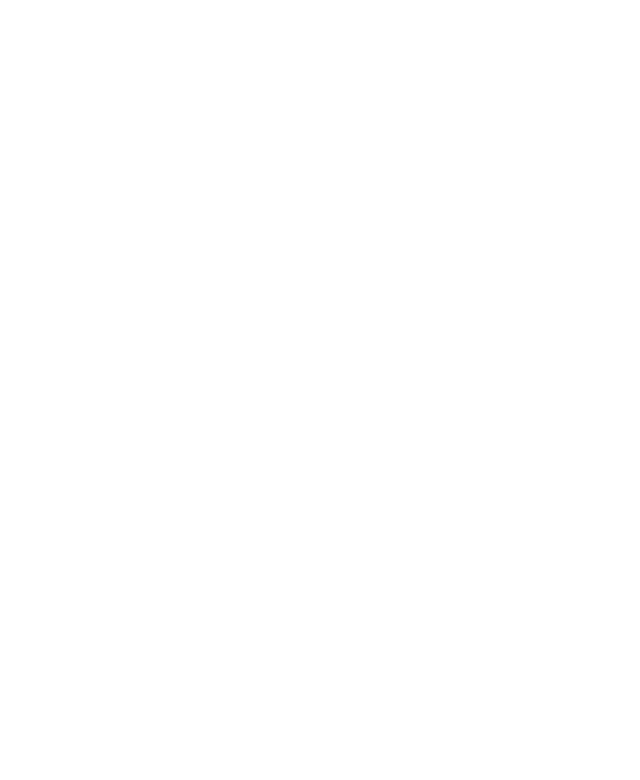
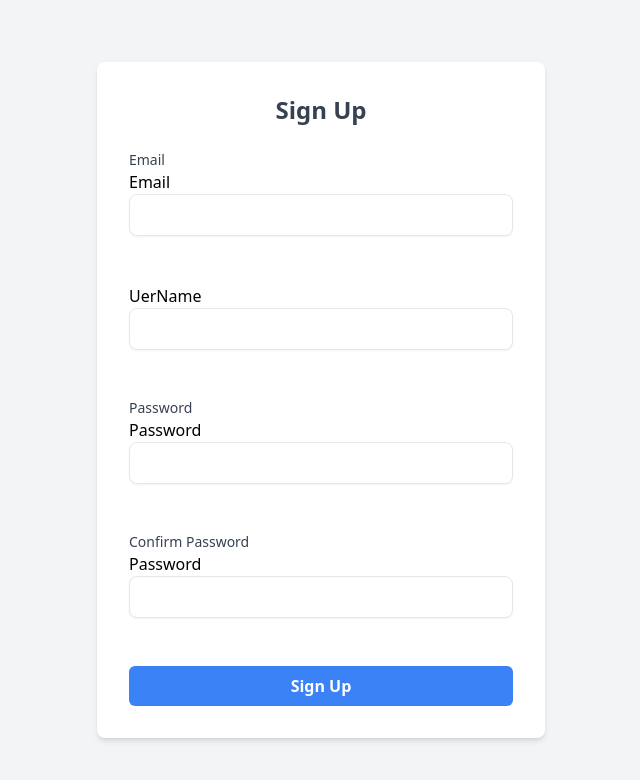
Before and after one commit to waseemtasawar/interactive-learning-platform, a React (Vite) app in the folder frontend/: page /register in a window 1280 px wide. Before the commit this address had no page. Shown: the top 780 px of the page, without its empty margins (319-959 px from the left). Built offline with nearby package versions, Linux system fonts and the light colour scheme.

Commit message:
Now Make a SignUp form

```diff
--- a/frontend/src/App.jsx
+++ b/frontend/src/App.jsx
@@ -1,6 +1,7 @@
 import React from "react";
 import { BrowserRouter as Router, Route, Routes } from "react-router-dom";
 import Login from "./pages/Login"; // Assuming Login page is in the pages folder
+import SignUp from "./pages/Signup";
 // import Dashboard from "./pages/Dashboard"; // Create Dashboard page later
 
 function App() {
@@ -8,6 +9,7 @@
     <Router>
       <Routes>
         <Route path="/" element={<Login />} />
+        <Route path="/register" element={<SignUp />} />
         {/* <Route path="/dashboard" element={<Dashboard />} /> */}
       </Routes>
     </Router>
--- a/frontend/src/pages/Signup.jsx
+++ b/frontend/src/pages/Signup.jsx
@@ -1,7 +1,156 @@
-import React from "react";
+import { useInput } from "../hooks/useInput.js";
+import Input from "../components/Input";
+import { isEmail, isNotEmpty, hasMinLength } from "../hooks/validation";
 
-const Signup = () => {
-  return <form action=""></form>;
+const SignUp = () => {
+  const {
+    value: emailValue,
+    handleInputChange: handleEmailChnage,
+    handleInputBlur: handleEmailBlur,
+    hasError: emailHasError,
+  } = useInput("", (value) => isEmail(value) && isNotEmpty(value));
+  const {
+    value: passwordValue,
+    handleInputChange: handlePasswordChnage,
+    handleInputBlur: handlePassowrdBlur,
+    hasError: passwordHasError,
+  } = useInput("", (value) => hasMinLength(value, 8));
+
+  const handleSubmit = (e) => {
+    e.preventDefault();
+    // Handle form submission logic here
+    // console.log(formData);
+  };
+
+  return (
+    <div className="flex justify-center items-center h-screen bg-gray-100">
+      <div className="w-full max-w-md p-8 space-y-6 bg-white rounded-lg shadow-md">
+        <h2 className="text-2xl font-bold text-center text-gray-700">
+          Sign Up
+        </h2>
+        <form onSubmit={handleSubmit} className="space-y-4">
+          {/* Email */}
+          <div>
+            <label
+              htmlFor="email"
+              className="block text-sm font-medium text-gray-700"
+            >
+              Email
+            </label>
+            <Input
+              label="Email"
+              id="email"
+              value={emailValue}
+              onChange={handleEmailChnage}
+              onBlur={handleEmailBlur}
+              error={emailHasError && "Please enter a valid Email"}
+              className="w-full px-4 py-2 border rounded-lg shadow-sm focus:outline-none focus:ring focus:ring-indigo-300"
+              required
+            />
+          </div>
+
+          {/* Username */}
+          <div>
+            {/* <label
+              htmlFor="username"
+              className="block text-sm font-medium text-gray-700"
+            >
+              Username
+            </label>
+            <input
+              type="text"
+              name="username"
+              id="username"
+              value={formData.username}
+              onChange={handleChange}
+              required
+              className="w-full px-3 py-2 mt-1 text-gray-700 bg-gray-100 border rounded-md focus:outline-none focus:ring-2 focus:ring-blue-500"
+            /> */}
+            <Input
+              label="UerName"
+              id="username"
+              name="username"
+              value={passwordValue}
+              onChange={handlePasswordChnage}
+              onBlur={handlePassowrdBlur}
+              error={passwordHasError && "Password must be greater then 8 "}
+              className="w-full px-4 py-2 border rounded-lg shadow-sm focus:outline-none focus:ring focus:ring-indigo-300"
+              required
+            />
+          </div>
+
+          {/* Number */}
+          {/* <div>
+            <label
+              htmlFor="number"
+              className="block text-sm font-medium text-gray-700"
+            >
+              Phone Number
+            </label>
+            <input
+              type="tel"
+              name="number"
+              id="number"
+              value={formData.number}
+              onChange={handleChange}
+              required
+              className="w-full px-3 py-2 mt-1 text-gray-700 bg-gray-100 border rounded-md focus:outline-none focus:ring-2 focus:ring-blue-500"
+            />
+          </div> */}
+
+          {/* Password */}
+          <div>
+            <label
+              htmlFor="password"
+              className="block text-sm font-medium text-gray-700"
+            >
+              Password
+            </label>
+            <Input
+              label="Password"
+              id="password"
+              value={passwordValue}
+              onChange={handlePasswordChnage}
+              onBlur={handlePassowrdBlur}
+              error={passwordHasError && "Password must be greater then 8 "}
+              className="w-full px-4 py-2 border rounded-lg shadow-sm focus:outline-none focus:ring focus:ring-indigo-300"
+              required
+            />
+          </div>
+
+          {/* Confirm Password */}
+          <div>
+            <label
+              htmlFor="confirmPassword"
+              className="block text-sm font-medium text-gray-700"
+            >
+              Confirm Password
+            </label>
+            <Input
+              label="Password"
+              id="password"
+              value={passwordValue}
+              onChange={handlePasswordChnage}
+              onBlur={handlePassowrdBlur}
+              error={passwordHasError && "Password must be greater then 8 "}
+              className="w-full px-4 py-2 border rounded-lg shadow-sm focus:outline-none focus:ring focus:ring-indigo-300"
+              required
+            />
+          </div>
+
+          {/* Submit Button */}
+          <div>
+            <button
+              type="submit"
+              className="w-full px-4 py-2 font-bold text-white bg-blue-500 rounded-md hover:bg-blue-600 focus:outline-none focus:ring-2 focus:ring-blue-500"
+            >
+              Sign Up
+            </button>
+          </div>
+        </form>
+      </div>
+    </div>
+  );
 };
 
-export default Signup;
+export default SignUp;
```
